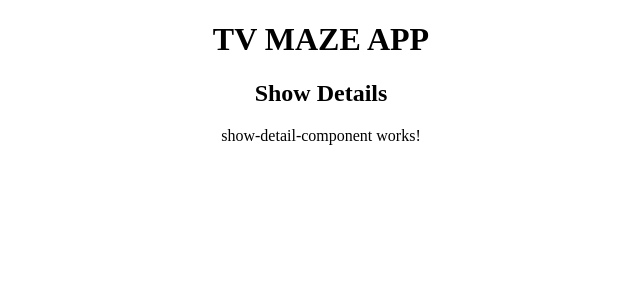
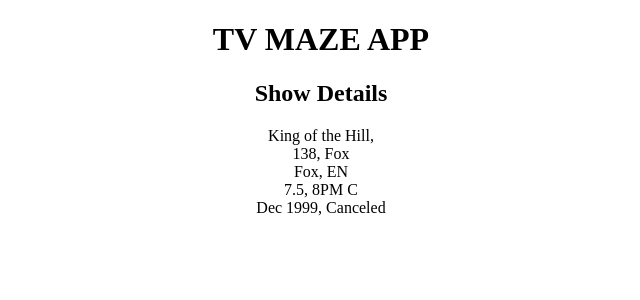
Before and after one commit to AkilaPalaniappan-94/TVMAZE, an Angular app: page / in a window 1280 px wide. Shown: the top 300 px of the page, without its empty margins (319-959 px from the left). Built offline with nearby package versions, Linux system fonts and the light colour scheme.

Commit message:
getShowDetails-CodeBalance

```diff
--- a/src/app/show-detail-component/show-detail-component.component.html
+++ b/src/app/show-detail-component/show-detail-component.component.html
@@ -1 +1,15 @@
-<p>show-detail-component works!</p>
+<div>
+    <div>
+        <span>{{show.Name}},</span>
+    </div>
+    <div>
+        <span>{{show.NumEpisodes}}, {{show.Network}}</span>
+        <br />
+        <span>{{show.Network}}, {{show.Language}}</span>
+        <br />
+        <span>{{show.Rating}}, {{show.Time}}</span>
+        <br />
+        <span>{{show.AirDate}}, {{show.Status}}</span>
+    </div>
+
+</div>
--- a/src/app/show-detail-component/show-detail-component.component.ts
+++ b/src/app/show-detail-component/show-detail-component.component.ts
@@ -10,6 +10,16 @@ import { IShowDetails } from '../ishow-details';
   styleUrl: './show-detail-component.component.css'
 })
 export class ShowDetailComponentComponent {
+  show:IShowDetails = {
+    Name: "King of the Hill",
+    NumEpisodes: 138,
+    Network:"Fox",
+    Language: "EN ",
+    Rating: 7.5,
+    Time:"8PM C",
+    AirDate: "Dec 1999",
+    Status:"Canceled"
+  }
 
 
 
--- a/src/app/show-details.service.ts
+++ b/src/app/show-details.service.ts
@@ -12,9 +12,14 @@ export class ShowDetailsService {
 
   constructor(private httpClient:HttpClient) { }
 
+  getShowDetails(name: string){
+    this.httpClient.get(`https://api.tvmaze.com//search/shows?q=${name}`)
+  }
+
 
   private transformToIShowDetails(data:IShowDetailsData):IShowDetails{
     return{
+      Name:data.name,
       NumEpisodes:data.runtime,
     Network:data.network.name,
     Language:data.language,
```
